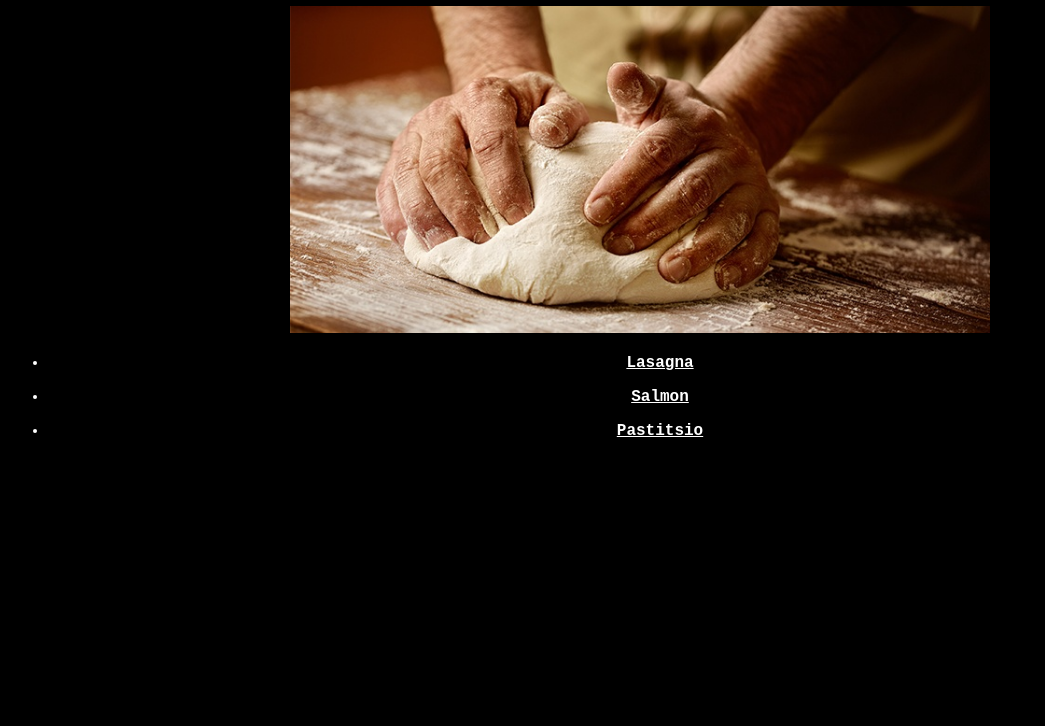
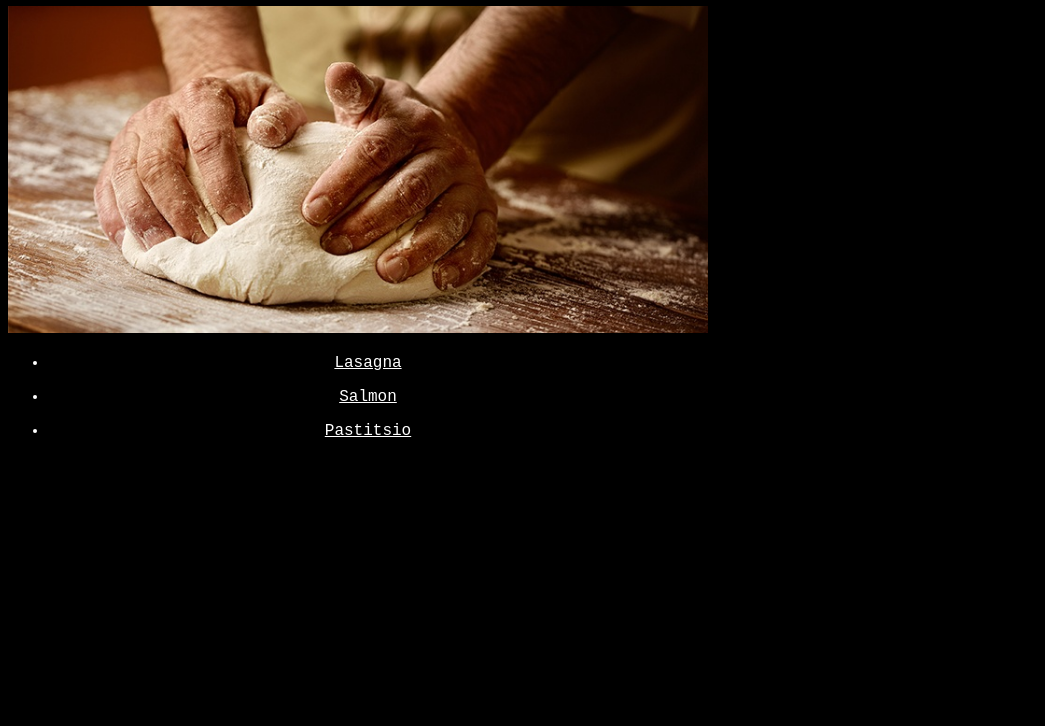
Before and after one commit to kgdepot/odin-recipes, a plain HTML site: page index.html in a window 1280 px wide. Shown: the part 74-800 px from the top of the page, without its empty margins (0-1045 px from the left). Drawn offline with Linux system fonts and the light colour scheme.

Commit message:
Add CSS to all pages

```diff
--- a/css/styles.css
+++ b/css/styles.css
@@ -1,16 +1,17 @@
-* {
+
+*:not(img) {
     background-color: black;
     color: white;
     font-family: monospace, sans-serif;
+    width: 640px;
+    position: relative;
+    left: auto;
+}
+.img {
     text-align: center;
-
-}
-/* css for index.html */
-.recipe {
-    font-weight: bold;
-}
-#head-one {
-    font-family: fantasy, 'Courier New', Courier;
 }
 
-/* css for recipe pages */
+h1, .recipe-link {
+    font-family: monospace, 'Courier New', Courier;
+    text-align: center;
+}
--- a/index.html
+++ b/index.html
@@ -10,11 +10,13 @@
 </head>
 <body>
     <h1 id="head-one">Odin Recipes</h1>
-    <img src="./img/baking.jpg" alt="baking with hands" width="700">
+    <div class="img">
+        <img src="./img/baking.jpg" alt="baking with hands" width="700">
+    </div>
     <ul>
-        <p><li class="recipe"><a href="recipes/lasagna.html">Lasagna</a></li></p>
-        <p><li class="recipe"><a href="recipes/salmon.html">Salmon</a></li></p>
-        <p><li class="recipe"><a href="recipes/pastitsio.html">Pastitsio</a></li></p>
+        <p><li class="recipe-link"><a href="recipes/lasagna.html">Lasagna</a></li></p>
+        <p><li class="recipe-link"><a href="recipes/salmon.html">Salmon</a></li></p>
+        <p><li class="recipe-link"><a href="recipes/pastitsio.html">Pastitsio</a></li></p>
     </ul>
 </body>
 </html>
```
Also changed, not shown: recipes/lasagna.html (+10 -7 lines), recipes/pastitsio.html (+10 -6 lines), recipes/salmon.html (+8 -3 lines).
